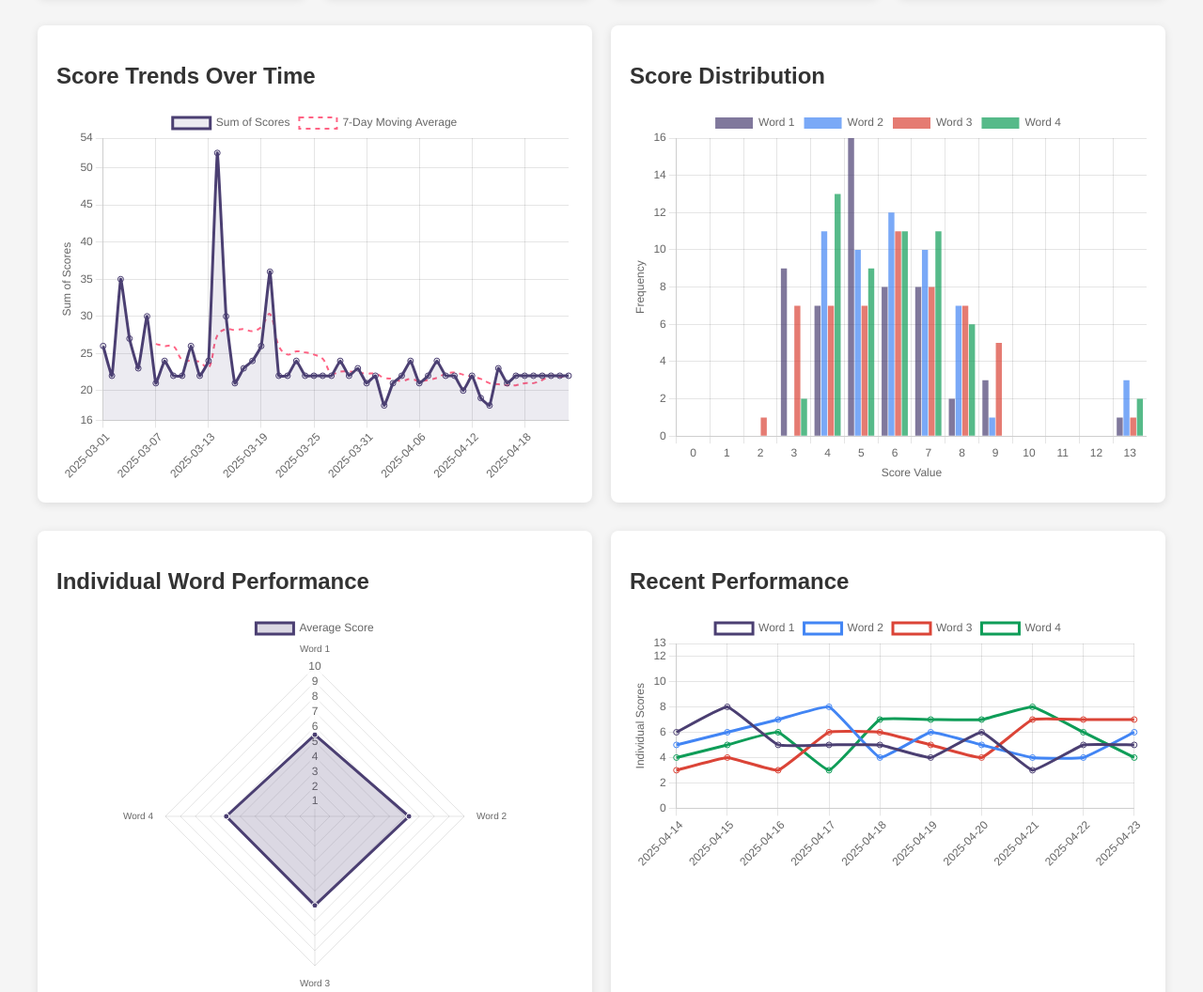
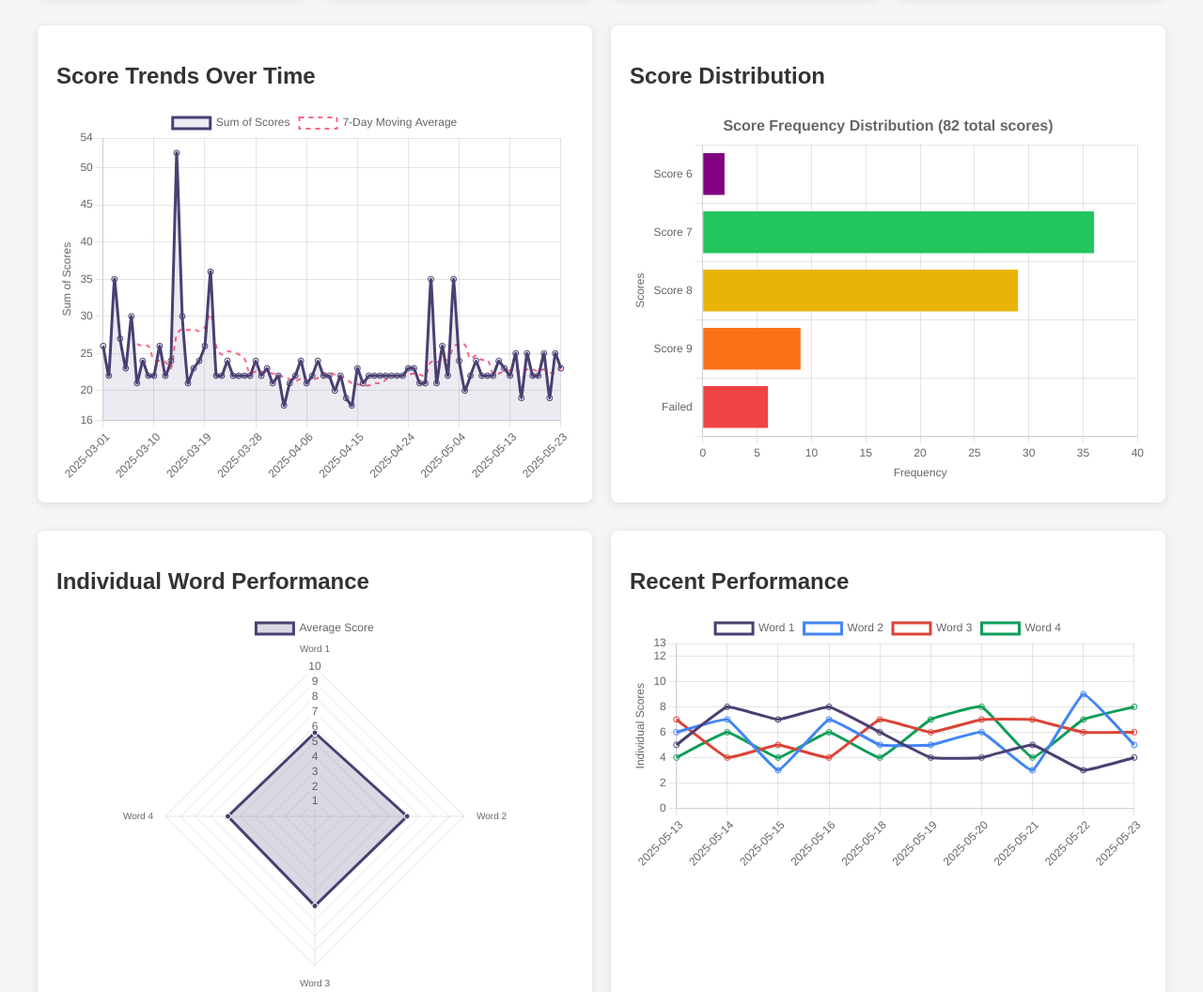
Before and after one commit to philc622/quordle-scores, a plain HTML site: page quordle_dashboard.html in a window 1280 px wide. Shown: the part 614-1670 px from the top of the page at 94% size. Drawn offline with nearby package versions, Linux system fonts and the light colour scheme.

Commit message:
Improve bar chart

```diff
--- a/quordle_dashboard.html
+++ b/quordle_dashboard.html
@@ -407,6 +407,8 @@
             ).length;
 
             // Update statistic displays
+            // TODO show number of days since failure
+            // TODO show the total 6+7s vs the rest
             document.getElementById('totalGames').textContent = totalGames;
             document.getElementById('avgSum').textContent = avgSum;
             document.getElementById('bestGame').textContent = bestSum === Number.MAX_VALUE ? '0' : bestSum;
@@ -550,22 +552,26 @@
         }
 
         function createBarChart() {
+
             // Prepare score distribution data
-            const scoreFrequency = {
-                "Score 1": Array(14).fill(0),
-                "Score 2": Array(14).fill(0),
-                "Score 3": Array(14).fill(0),
-                "Score 4": Array(14).fill(0)
-            };
+            // 13 is max score (when fail to achieve Quordle)
+            const scoreFreqs = {};
+            scoreFreqs["Score 6"] = 0
+            scoreFreqs["Score 7"] = 0
+            scoreFreqs["Score 8"] = 0
+            scoreFreqs["Score 9"] = 0
+            scoreFreqs["Failed"] = 0
 
             allData.forEach(row => {
-                scoreFrequency["Score 1"][row["Score 1"]]++;
-                scoreFrequency["Score 2"][row["Score 2"]]++;
-                scoreFrequency["Score 3"][row["Score 3"]]++;
-                scoreFrequency["Score 4"][row["Score 4"]]++;
+                if (row["Max"] == 13) {
+                    scoreFreqs["Failed"]++;
+                } else {
+                    scoreFreqs["Score " + row["Max"]]++;
+                }
             });
 
-            const labels = Array.from({length: 14}, (_, i) => i);
+            const labels = Object.keys(scoreFreqs);
+            const data = Object.values(scoreFreqs);
 
             const ctx = document.getElementById('barChart').getContext('2d');
 
@@ -573,62 +579,64 @@
                 barChart.destroy();
             }
 
-            barChart = new Chart(ctx, {
-                type: 'bar',
-                data: {
+
+            const colors = [
+    'purple', // excellent - bright green
+    '#22c55e', // good - lime green
+    '#eab308', // average - yellow
+    '#f97316', // poor - orange
+    '#ef4444'  // terrible - red
+];
+
+            const chartData = {
                     labels: labels,
                     datasets: [
                         {
-                            label: 'Word 1',
-                            data: scoreFrequency["Score 1"],
-                            backgroundColor: 'rgba(75, 63, 114, 0.7)'
-                        },
-                        {
-                            label: 'Word 2',
-                            data: scoreFrequency["Score 2"],
-                            backgroundColor: 'rgba(66, 133, 244, 0.7)'
-                        },
-                        {
-                            label: 'Word 3',
-                            data: scoreFrequency["Score 3"],
-                            backgroundColor: 'rgba(219, 68, 55, 0.7)'
-                        },
-                        {
-                            label: 'Word 4',
-                            data: scoreFrequency["Score 4"],
-                            backgroundColor: 'rgba(15, 157, 88, 0.7)'
+                            label: 'Frequency',
+                            data: data,
+                            backgroundColor: colors
                         }
                     ]
-                },
+                };
+
+            const config = {
+                type: 'bar',
+                data: chartData,
                 options: {
+                    indexAxis: 'y', // This makes it horizontal
                     responsive: true,
                     maintainAspectRatio: false,
+                    plugins: {
+                        title: {
+                            display: true,
+                            text: `Score Frequency Distribution (${Object.keys(allData).length} total scores)`,
+                            font: {
+                                size: 16
+                            }
+                        },
+                        legend: {
+                            display: false
+                        }
+                    },
                     scales: {
-                        y: {
-                            beginAtZero: true,
+                        x: {
                             title: {
                                 display: true,
                                 text: 'Frequency'
                             }
                         },
-                        x: {
+                        y: {
+                            beginAtZero: true,
                             title: {
                                 display: true,
-                                text: 'Score Value'
-                            }
-                        }
-                    },
-                    plugins: {
-                        tooltip: {
-                            callbacks: {
-                                title: function(tooltipItems) {
-                                    return `Score: ${tooltipItems[0].label}`;
-                                }
+                                text: 'Scores'
                             }
                         }
                     }
                 }
-            });
+            };
+
+            barChart = new Chart(ctx, config);
         }
 
         function createRadarChart() {
--- a/quordle_scores.csv
+++ b/quordle_scores.csv
@@ -1,4 +1,32 @@
 Date,Score 1,Score 2,Score 3,Score 4,Sum,Max
+2025-05-23,4,5,6,8,23,8
+2025-05-22,3,9,6,7,25,9
+2025-05-21,5,3,7,4,19,7
+2025-05-20,4,6,7,8,25,8
+2025-05-19,4,5,6,7,22,7
+2025-05-18,6,5,7,4,22,7
+2025-05-16,8,7,4,6,25,8
+2025-05-15,7,3,5,4,19,7
+2025-05-14,8,7,4,6,25,8
+2025-05-13,5,6,7,4,22,7
+2025-05-12,5,4,8,6,23,8
+2025-05-11,6,7,3,8,24,8
+2025-05-10,4,5,7,6,22,7
+2025-05-09,6,5,7,4,22,7
+2025-05-08,3,6,9,4,22,9
+2025-05-07,5,8,7,4,24,8
+2025-05-06,4,5,7,6,22,7
+2025-05-05,7,6,3,4,20,7
+2025-05-04,7,8,4,5,24,8
+2025-05-03,9,13,6,7,35,13
+2025-05-01,6,4,7,5,22,7
+2025-04-30,7,6,8,5,26,8
+2025-04-29,7,5,3,6,21,7
+2025-04-28,13,9,7,6,35,13
+2025-04-27,8,6,3,4,21,8
+2025-04-26,5,3,6,7,21,7
+2025-04-25,4,5,8,6,23,8
+2025-04-24,4,5,8,6,23,8
 2025-04-23,5,6,7,4,22,7
 2025-04-22,5,4,7,6,22,7
 2025-04-21,3,4,7,8,22,8
```
Also changed, not shown: 1 other file.
